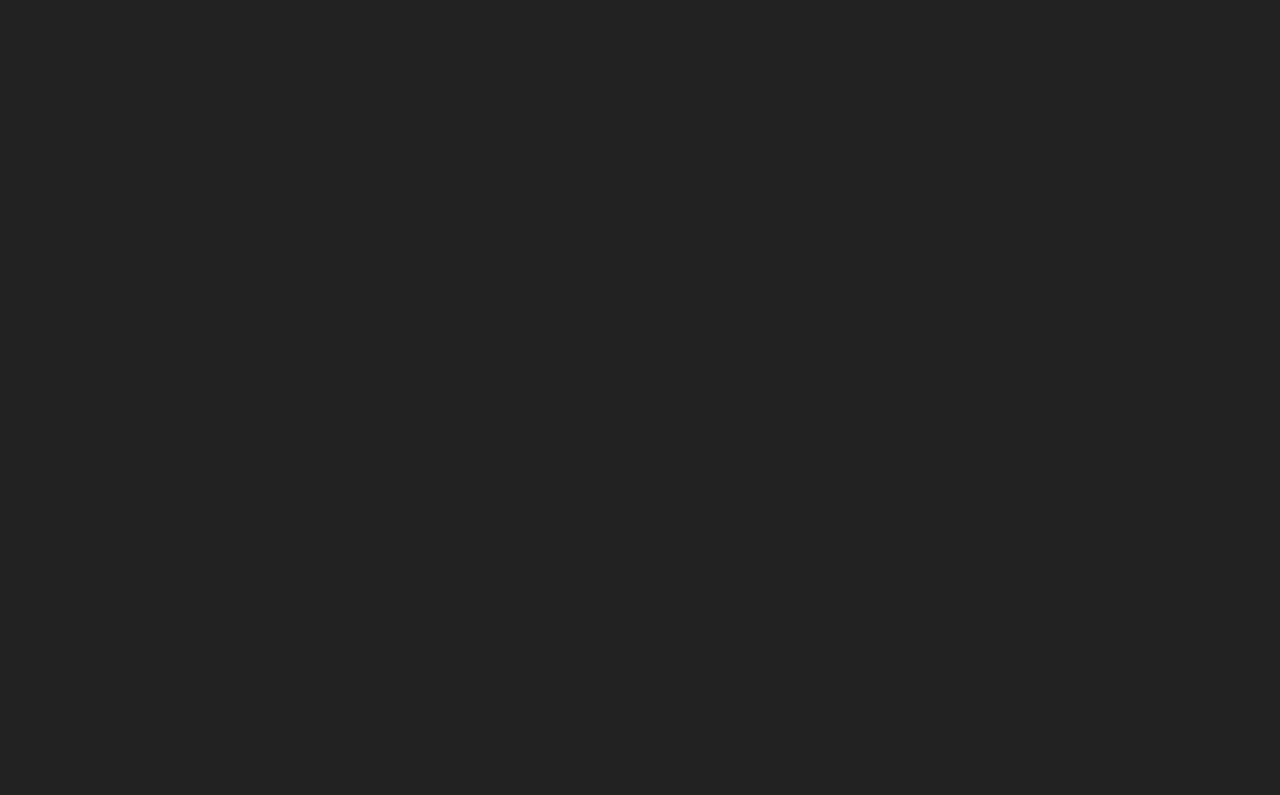
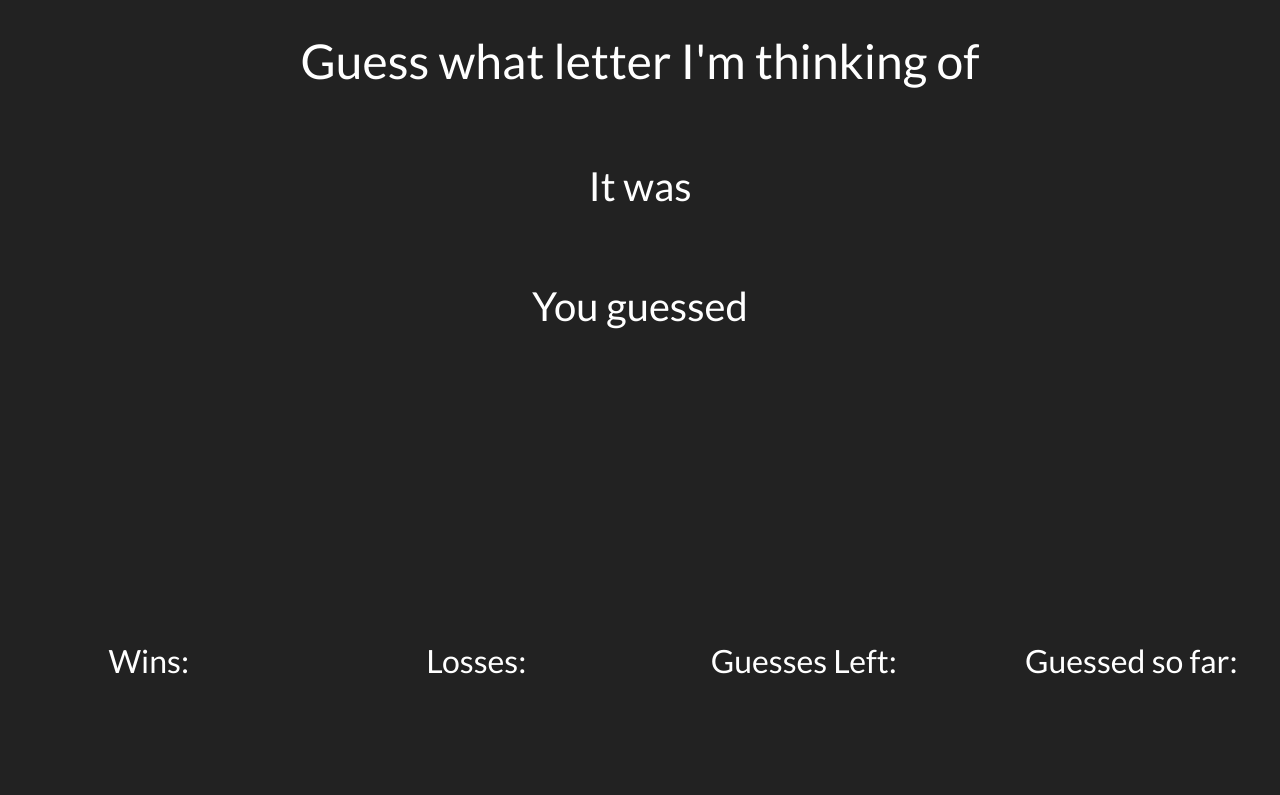
Before and after one commit to Ashaw916/psychic, a plain HTML site: page index.html in a window 1280 px wide. Drawn offline with nearby package versions, Linux system fonts and the light colour scheme.

Commit message:
adding headings, text, structure to html

```diff
--- a/index.html
+++ b/index.html
@@ -7,11 +7,89 @@
     <title>Document</title>
 </head>
 <body>
+    <div class="containter">
+        <!--row for the heading-->
+        <div class="row">
+            <div class="col-md-2">
+
+            </div>
+            <!--centered heading-->
+            <div class="col-md-8 text-center" style="padding: 2rem;">
+                <h1>Guess what letter I'm thinking of</h1>
+            </div>
+            <div class="col-md-2">
+
+            </div>
+
+        </div>
+        <!--row for the answer-->
+        <div class="row">
+            <div class="col-md-2">
+
+            </div>
+            <!--centered answer-->
+            <div class="col-md-8 text-center" style="padding: 2rem;">
+                <!--answer h2 and answer-text span-->
+                <h2 id="answer">It was <span id="answer-text"></span></h2>
+            </div>
+            <div class="col-md-2">
+
+            </div>
+        </div>
+        <!--centered guess-->
+        <div class="row">
+            <div class="col-md-2">
+
+            </div>
+            <div class="col-md-8 text-center" style="padding: 2rem;">
+                <!--guess h2 and guess-text span-->
+                <h2 id="guess">You guessed <span id="guess-text"></span></h2>
+            </div>
+            <div class="col-md-2">
+
+            </div>
+        </div>
+        <!--row for wins, losses, guesses left, and guessed so far titles-->
+        <div class="row" style="padding-top: 15rem;">
+            <!--wins title-->
+            <div class="col-md-3 text-center" style="padding: 2rem;">
+                <h3>Wins: </h3>
+            </div>
+            <!--losses title-->
+            <div class="col-md-3 text-center" style="padding: 2rem;">
+                <h3>Losses: </h3>
+            </div>
+            <!--guesses left title-->
+            <div class="col-md-3 text-center" style="padding: 2rem;">
+                <h3>Guesses Left: </h3>
+            </div>
+            <!--Guessed so far title-->
+            <div class="col-md-3 text-center" style="padding: 2rem;">
+                <h3>Guessed so far: </h3>
+            </div>
+        </div>
+        <!--row for previous rows values-->
+        <div class="row" style="padding-top: 0rem;">
+            <!--wins value-->
+            <div class="col-md-3 text-center" style="padding: 2rem;">
+                <h4><span id="wins"></span></h4>
+            </div>
+            <!--losses value-->
+            <div class="col-md-3 text-center" style="padding: 2rem;">
+                <h4><span id="losses"></span></h4>
+            </div>
+            <!--guesses left value-->
+            <div class="col-md-3 text-center" style="padding: 2rem;">
+                <h4><span id="guesses-left"></span></h4>
+            </div>
+            <!--Guessed so far value-->
+            <div class="col-md-3 text-center" style="padding: 2rem;">
+                <h4><span id="guessed"></span></h4>
+            </div>
+        </div>
+    </div>
 
 
-
-   <script src="assets/javascript/game.js"></script>
-</body>
-</html>
-
-<!---->
+       <script src="assets/javascript/game.js"></script>
+    </body>
+    </html>
```
